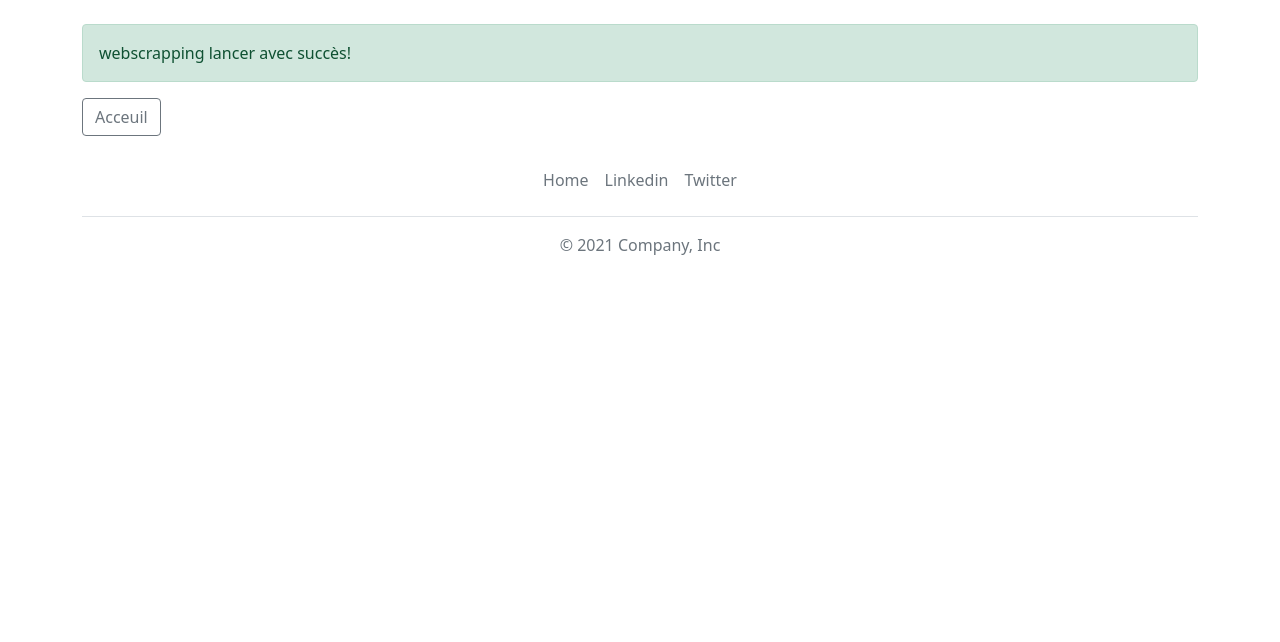
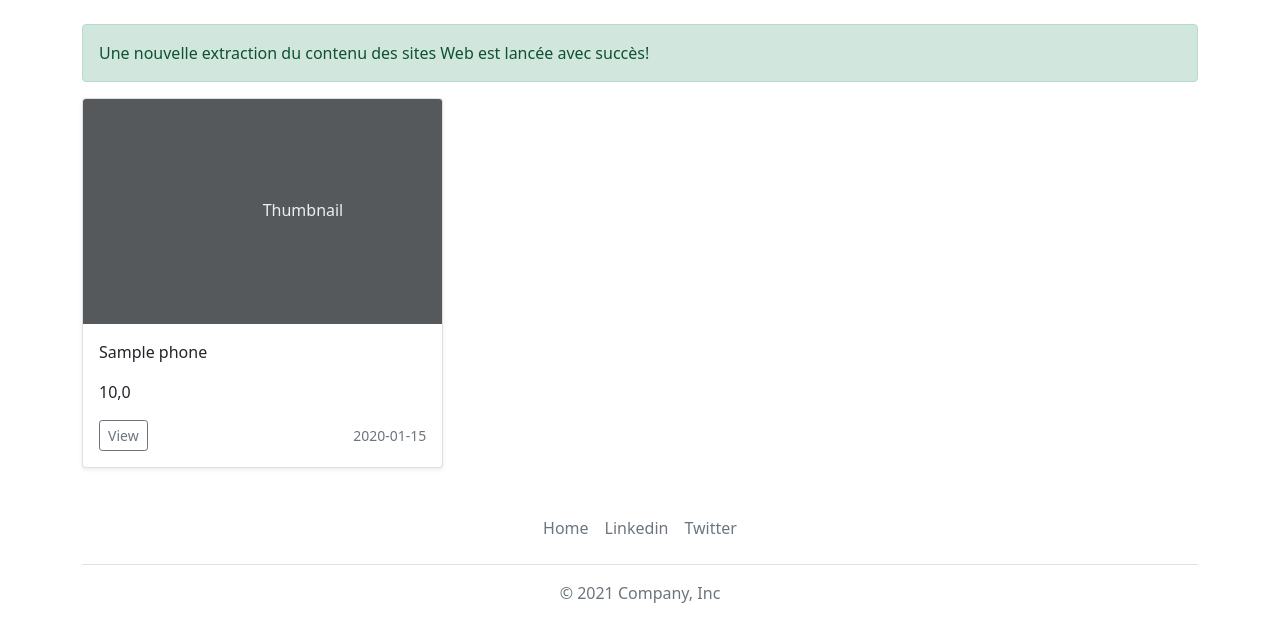
Before and after one commit to Mustaphaf15/Pyshop, a Django app: page /webscrapping in a window 1280 px wide. Shown: the part 57-699 px from the top of the page. Run offline with Django 4.2, Linux system fonts and the light colour scheme; tables that the repository leaves empty hold one stand-in row (values such as "Sample post"); some libraries are stand-ins or nearby versions.

```diff
--- a/phones/templates/phones/index.html
+++ b/phones/templates/phones/index.html
@@ -8,18 +8,16 @@ Acceuil - pyshop
         <div class="alert alert-success" role="alert">
             {{ alertescrap }}
         </div>
-        <a href="{% url 'home'%}">
-            <button type="button" class="btn btn-outline-secondary">Acceuil</button>
-        </a>
     {% endif %}
     <div class="row row-cols-1 row-cols-sm-2 row-cols-md-3 g-3">
     {% for myphone in listedestelephone %}
         <div class="col">
           <div class="card shadow-sm">
             <svg class="bd-placeholder-img card-img-top" width="100%" height="225" xmlns="http://www.w3.org/2000/svg" role="img" aria-label="Placeholder: Thumbnail" preserveAspectRatio="xMidYMid slice" focusable="false"><title>Placeholder</title><rect width="100%" height="100%" fill="#55595c"></rect><text x="50%" y="50%" fill="#eceeef" dy=".3em">Thumbnail</text></svg>
-
             <div class="card-body">
-              <p class="card-text">{{ myphone.titre }}<div class="d-flex justify-content-between align-items-center">
+                <p class="card-text">{{ myphone.titre }}</p>
+                <p class="card-text">{{ myphone.prix }}</p>
+                <div class="d-flex justify-content-between align-items-center">
                 <div class="btn-group">
                   <a href="{{ myphone.lien_pub }}">
                       <button type="button" class="btn btn-sm btn-outline-secondary">View</button>
--- a/phones/views.py
+++ b/phones/views.py
@@ -11,7 +11,7 @@ def index(request):
     # On démarre le web scrapping en tâche de fond
     gotoscrap
 
-    listedestelephone = Phones.objects.values()[:30]
+    listedestelephone = Phones.objects.all().order_by('-id').values()[:30]
     context = {
         'listedestelephone': listedestelephone,
     }
@@ -29,10 +29,13 @@ def export(request):
     response['Content_Disposition'] = 'attachment; filename= "phone.csv"'
     return response
 
+
 def webscrap(request):
     gotoscrap
+    listedestelephone = Phones.objects.values()[:30]
     context = {
-        'alertescrap': 'webscrapping lancer avec succès!',
+        'alertescrap': 'Une nouvelle extraction du contenu des sites Web est lancée avec succès!',
+        'listedestelephone' : listedestelephone
     }
     response = render(request, 'phones/index.html', context)
     return response
```
